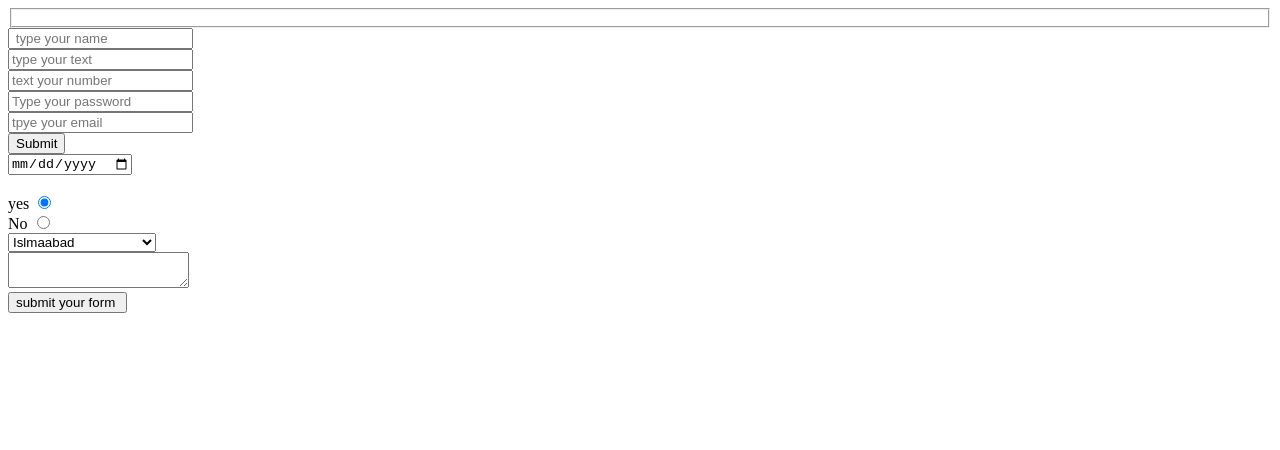
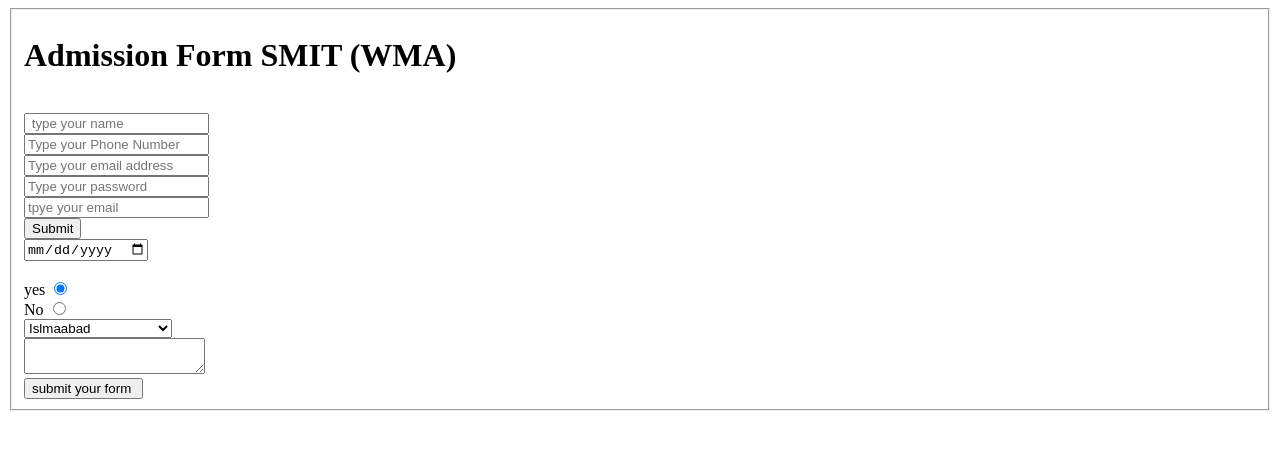
Before and after one commit to MuhammadMasna/WMA, a plain HTML site: page Class10/forms.html in a window 1280 px wide. Drawn offline with Linux system fonts and the light colour scheme.

Commit message:
assignmt3

```diff
--- a/Class10/forms.html
+++ b/Class10/forms.html
@@ -3,26 +3,26 @@
 <head>
     <meta charset="UTF-8">
     <meta name="viewport" content="width=device-width, initial-scale=1.0">
-    <title>Form</title>
+    <title>Admission Form</title>
 </head>
 <body>
+    <fieldset>
+        <p><h1> Admission Form SMIT (WMA) </h1></p> <br />
 <form action="https://www.google .com" method="post">
-    <fieldset>
-    </fieldset>
- <input type="text" placeholder=" type your name">
-</br>
-<input type="text" placeholder="type your text"/>
-</br>
-<input type="number" placeholder="text your number"/>
-</br>
-<input type="text" placeholder="Type your password"/>
-</br>
+ <input type="text" placeholder=" type your name"/>
+<br />
+<input type="number" placeholder="Type your Phone Number"/>
+<br />
+<input type="email" placeholder="Type your email address"/>
+<br />
+<input type="password" placeholder="Type your password"/>
+<br />
 <input type="text" placeholder="tpye your email"/>
-</br>
+<br />
 <input type="submit"/>
-</br>
+<br />
 <input type="date"/>
-</br>
+<br />
 <inpput type="Time"/>
 </br>
 <label for="yes">yes</label>
```
Also changed, not shown: Class10/form1.html (+5 -3 lines).
